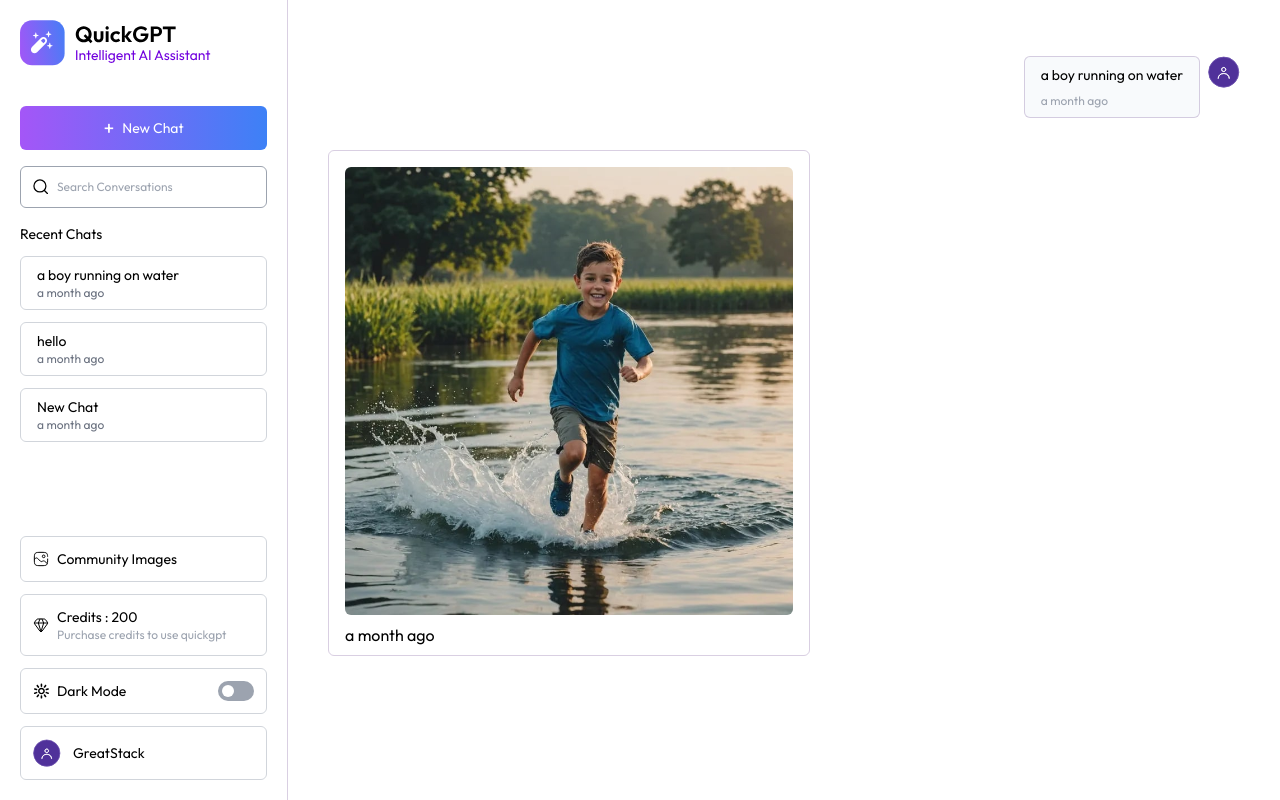
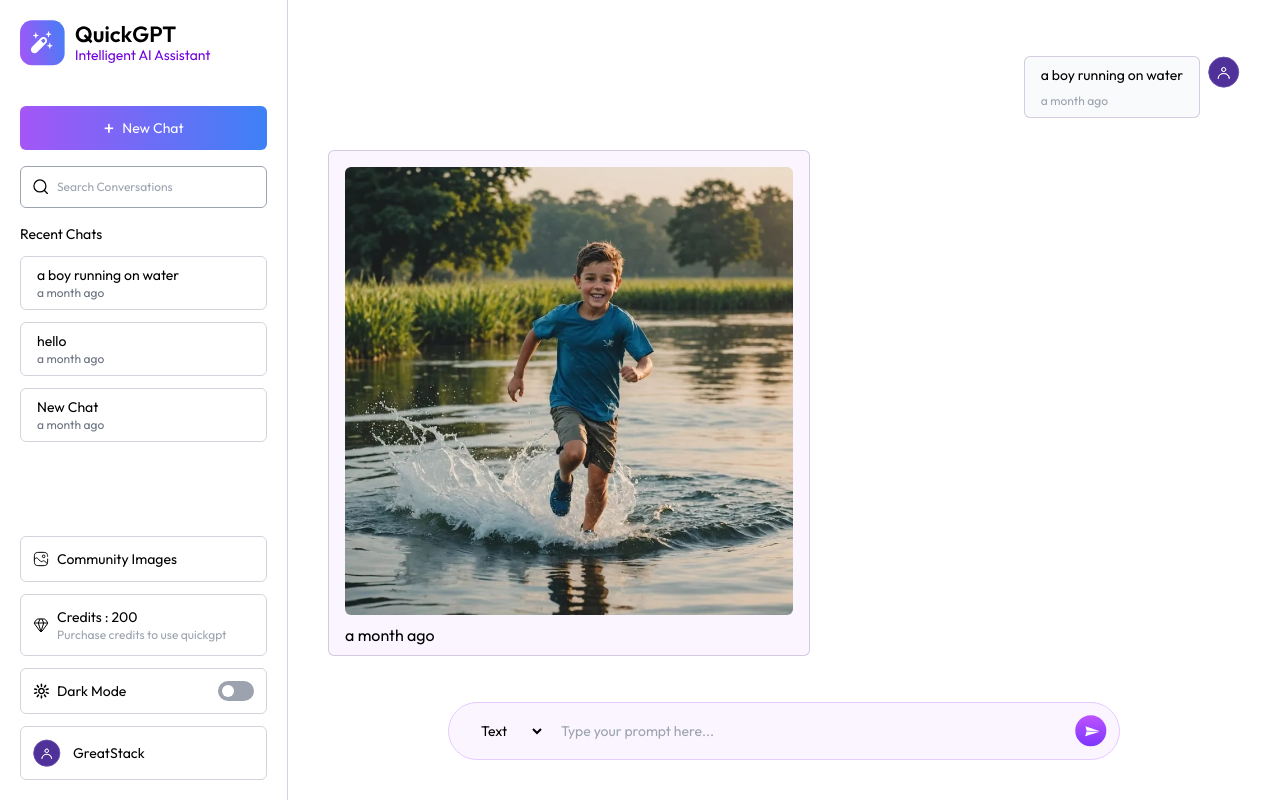
Before and after one commit to HoangDuong2124/ChatBotAI_Client, a React (Vite) app: page / in a window 1280 px wide. Built offline with nearby package versions, Linux system fonts and the light colour scheme.

Commit message:
Update ChatBox Page

```diff
--- a/package.json
+++ b/package.json
@@ -11,8 +11,10 @@
   },
   "dependencies": {
     "moment": "^2.30.1",
+    "prismjs": "^1.30.0",
     "react": "^19.1.1",
     "react-dom": "^19.1.1",
+    "react-markdown": "^10.1.0",
     "react-router-dom": "^7.9.1"
   },
   "devDependencies": {
--- a/src/App.jsx
+++ b/src/App.jsx
@@ -1,10 +1,12 @@
+import {useState } from "react";
 import { Routes, Route } from "react-router-dom";
 import Community from "./pages/Community";
 import Credits from "./pages/Credits";
 import ChatBox from "./pages/ChatBox";
 import Sidebar from "./components/Sidebar";
 import "./App.css";
-import {useState } from "react";
+import "./assets/prism.css";
+
 import { assets } from "./assets/assets";
 
 function App() {
--- a/src/components/Message.jsx
+++ b/src/components/Message.jsx
@@ -1,8 +1,13 @@
-import React from "react";
+import React, { use, useEffect } from "react";
 import moment from "moment";
+import Markdown from "react-markdown"
 import { assets } from "../assets/assets";
+import Prism from "prismjs";
+const Message = ({ message }) => {
 
-const Message = ({ message }) => {
+  useEffect(() => {
+    Prism.highlightAll();
+  }, [message.content]);
   return (
     <div>
       {message.role === "user" ? (
@@ -25,7 +30,7 @@
             />
           ) : (
             <div className="text-sm dark:text-primary reset-tw">
-              {message.content}
+             <Markdown>{message.content}</Markdown>
             </div>
           )}
           <span>{moment(message.timestamp).fromNow()}</span>
--- a/src/index.css
+++ b/src/index.css
@@ -7,6 +7,19 @@
 * {
   font-family: "Outfit", sans-serif;
 }
+
 ::-webkit-scrollbar {
   display: none;
 }
+
+.reset-tw :not(pre):not(code) {
+  all: revert;
+}
+
+.loader div:nth-child(2) {
+  animation-delay: 0.2s;
+}
+
+.loader div:nth-child(3) {
+  animation-delay: 0.4s;
+}
--- a/src/pages/ChatBox.jsx
+++ b/src/pages/ChatBox.jsx
@@ -1,39 +1,107 @@
-import {useEffect, useState} from 'react'
-import { useAppContext } from '../context/AppContext';
-import { assets } from '../assets/assets';
-import Message from '../components/Message';
+import { use, useEffect, useRef, useState } from "react";
+import { useAppContext } from "../context/AppContext";
+import { assets } from "../assets/assets";
+import Message from "../components/Message";
 const ChatBox = () => {
 
-  const {selectedChat ,theme} = useAppContext();
-  const [messages,setMessages] = useState([]);
-  const [loading,setLoading] = useState(false);
+  const containerRef  = useRef(null);
+
+  const { selectedChat, theme } = useAppContext();
+
+  const [messages, setMessages] = useState([]);
+  const [loading, setLoading] = useState(false);
+
+  const [prompt, setPrompt] = useState("");
+  const [mode, setMode] = useState("text");
+  const [isPublished, setIsPublished] = useState(false);
+
+  const onSubmit = async (e) => {
+    e.preventDefault();
+  };
+  useEffect(() => {
+    if (selectedChat) {
+      setMessages(selectedChat.messages);
+    }
+  }, [selectedChat, setMessages]);
 
   useEffect(() => {
-    if(selectedChat){
-      setMessages(selectedChat.messages);
-    }
-  }, [selectedChat,setMessages])
+    if (containerRef.current) {
+      containerRef.current.scrollTo({
+        top: containerRef.current.scrollHeight,
+        behavior: "smooth",
+      })
+    }}, [messages]);
   return (
-    <div className='flex-1 flex flex-col justify-between m-5 md:m-10 xl:mx-30 max-md:mt-14 2xl:pr-40'>
+    <div className="flex-1 flex flex-col justify-between m-5 md:m-10 xl:mx-30 max-md:mt-14 2xl:pr-40">
       {/* Chat Messages */}
-      <div className='flex-1 mb-5 overflow-y-scroll'>
-         {messages.length ===0 && (
-          <div className='h-full flex flex-col justify-center items-center gap-2 text-primary '>
-            <img src={theme ==="dark" ? assets.logo_full :assets.logo_full_dark} alt=''
-            className='w-full max-w-56 sm:max-w-[272px]' />
-            <p className='mt-5 text-4xl sm:text-6xl text center text-gray-400 dark:text-white'>
+      <div ref={containerRef} className="flex-1 mb-5 overflow-y-scroll">
+        {messages.length === 0 && (
+          <div className="h-full flex flex-col justify-center items-center gap-2 text-primary ">
+            <img
+              src={theme === "dark" ? assets.logo_full : assets.logo_full_dark}
+              alt=""
+              className="w-full max-w-56 sm:max-w-[272px]"
+            />
+            <p className="mt-5 text-4xl sm:text-6xl text center text-gray-400 dark:text-white">
               Ask me anything!
             </p>
           </div>
-         )}
+        )}
 
-         {messages.map((message,index) => <Message key={index} message={message}/>)}
+        {messages.map((message, index) => (
+          <Message key={index} message={message} />
+        ))}
+
+        {/* Three Dots Loading */}
+        {loading && (
+          <div className="loader flex items-center gap-1.5">
+            <div className="w-1.5 h-1.5 rounded-full bg-gray-500 dark:bg-white animate-bounce"></div>
+            <div className="w-1.5 h-1.5 rounded-full bg-gray-500 dark:bg-white animate-bounce"></div>
+            <div className="w-1.5 h-1.5 rounded-full bg-gray-500 dark:bg-white animate-bounce"></div>
+          </div>
+        )}
       </div>
 
+{mode === "image" && (
+  <label className="inline-flex items-center gap-2 mb-3 text-sm mx-auto">
+    <p className="text-xs">Publish Generated Image to Community</p>
+    <input
+    onChange={(e)=>setIsPublished(e.target.checked)}
+    type="checkbox" className="cursor-pointer" checked={isPublished}/>
+  </label>
+)}
       {/* Prompt Input */}
-      <form></form>
+      <form onSubmit={onSubmit} className="bg-primary/20 dark:bg-[#583C79]/30 border border-primary dark:border-[#80609F]/30 rounded-full w-full max-w-2xl p-3 pl-4 mx-auto flex gap-4 items-center">
+        <select
+          onChange={(e) => setMode(e.target.value)}
+          value={mode}
+          className="text-sm pl-3 pr-2 outline-none bg-transparent"
+        >
+          <option className="dark:bg-purple-900" value="text">
+            Text
+          </option>
+          <option className="dark:bg-purple-900" value="image">
+            Image
+          </option>
+        </select>
+        <input
+          onChange={(e) => setPrompt(e.target.value)}
+          value={prompt}
+          type="text"
+          placeholder="Type your prompt here..."
+          className="flex-1 w-full text-sm outline-none bg-transparent"
+          required
+        />
+        <button disabled={loading}>
+          <img
+            src={loading ? assets.stop_icon : assets.send_icon}
+            className="w-8 cursor-pointer invert-0 "
+            alt=""
+          />
+        </button>
+      </form>
     </div>
-  )
-}
+  );
+};
 
-export default ChatBox
+export default ChatBox;
--- a/tailwind.config.js
+++ b/tailwind.config.js
@@ -2,8 +2,12 @@
 export default {
   content: ["./src/**/*.{html,js,jsx}"],
   theme: {
-    extend: {},
+    extend: {
+      colors: {
+        primary: "#E6CCFF",
+      },
+    },
   },
   plugins: [],
-  darkMode: 'selector',
-}
+  darkMode: "selector",
+};
```
Also changed, not shown: 1 other file (tests, documents, lock files or other folders).
